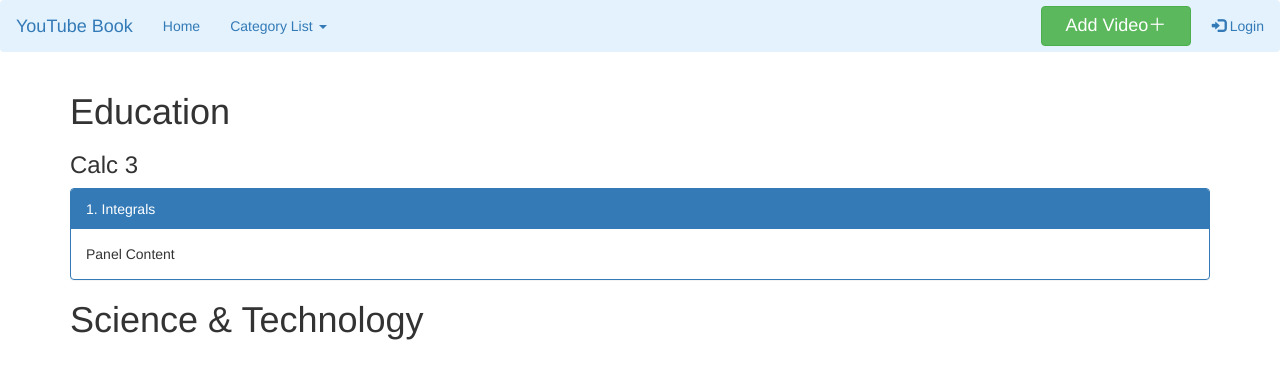
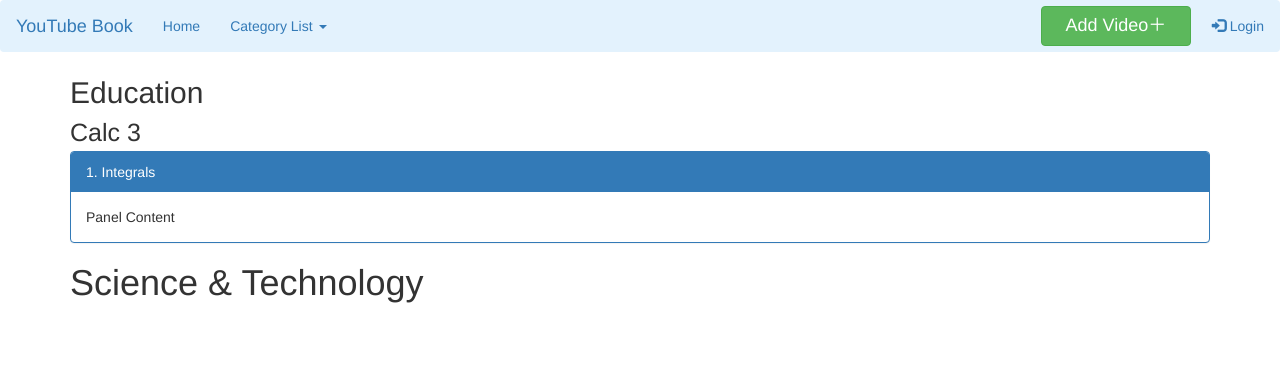
Before and after one commit to eric60/YouTube-Book, a plain HTML site: page pages/main.html in a window 1280 px wide. Drawn offline with nearby package versions, Linux system fonts and the light colour scheme.

Commit message:
Updated Category and Label headers to be collapsible Butttons

```diff
--- a/pages/main.html
+++ b/pages/main.html
@@ -12,7 +12,7 @@
         <nav class="navbar navbar-light ">
             <div class="container-fluid">
               <div class="navbar-header">
-                <a class="navbar-brand" href="#">YouTube Book</a>
+                <a class="navbar-brand" id="YtBookBrand" href="#">YouTube Book</a>
               </div>
               <ul class="nav navbar-nav">
                 <li class="active"><a href="#">Home</a></li>
@@ -37,15 +37,20 @@
         </nav>
 
         <div class="container">
-            <div class="videoBox" id="#educationCat">
-                <h1>Education</h1>
-                <h3>Calc 3</h2>
-                <div class="panel-group">
-                  <div class="panel panel-primary">
-                    <div class="panel-heading">1. Integrals</div>
-                    <div class="panel-body">Panel Content</div>
+          <button type="button" class="collapsibleBtn catBtn">Education</button>
+
+            <div class="collapsibleCategoryBox" id="#educationCat">
+
+              <button type="button" class="collapsibleBtn labelBtn">Calc 3</button>
+                <div class="collapsibleLabelBox">
+                  <div class="panel-group">
+                    <div class="panel panel-primary">
+                      <div class="panel-heading">1. Integrals</div>
+                      <div class="panel-body">Panel Content</div>
+                    </div>
                   </div>
                 </div>
+
               <div class="videoBox" id="scienceCat">
                 <h1>Science & Technology</h1>
               </div>
@@ -61,10 +66,12 @@
                   <span aria-hidden="true">&times;</span>
                 </button>
               </div>
+
               <div class="modal-body">
                 <label for="ytUrlInput">Enter your YouTube Url</label>
                 <input id="ytUrlInput" type="text">
               </div>
+
               <div class="modal-footer">
                 <button type="button" class="btn btn-secondary" data-dismiss="modal">Close</button>
                 <button type="button" id="addYtBook" class="btn btn-primary">Add</button>
--- a/styles.css
+++ b/styles.css
@@ -8,6 +8,23 @@
 .column{
     position: relative;
     text-align: center;
+}
+
+.collapsibleBtn {
+    background:none!important;
+    border:none;
+    padding:0!important;
+    cursor:pointer;
+}
+.catBtn {
+    font-size: 30px;
+}
+.labelBtn {
+    font-size: 25px;
+}
+
+.collapsibleBtn:hover{
+    text-decoration:underline;
 }
 
 #logintitle{
@@ -56,6 +73,14 @@
     font-weight: 700;
 }
 
+#YtBookBrand {
+    /* color:#FF0000;
+    font-style: bold;
+    text-align: center;
+    font-size: 20px;
+    font-weight: 700; */
+}
+
 .row{
     font-size: 14pt;
 }
```
